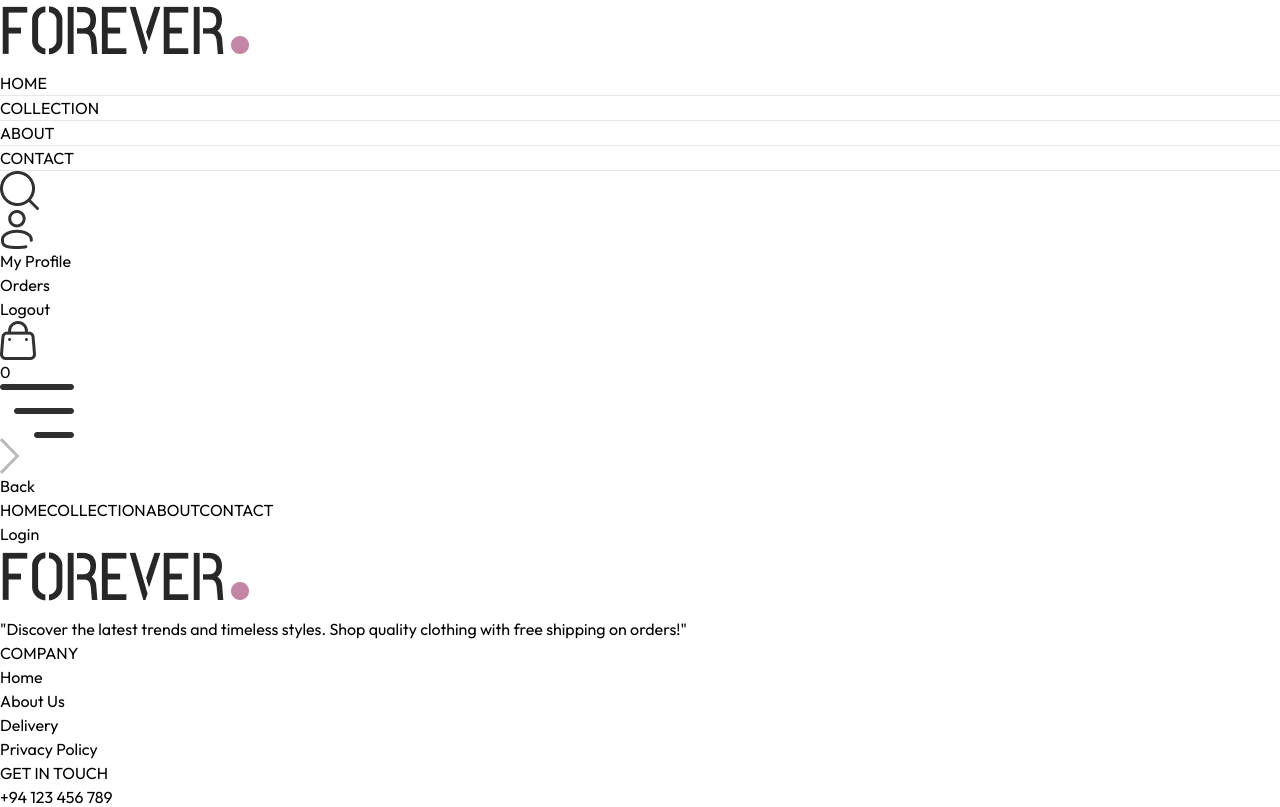
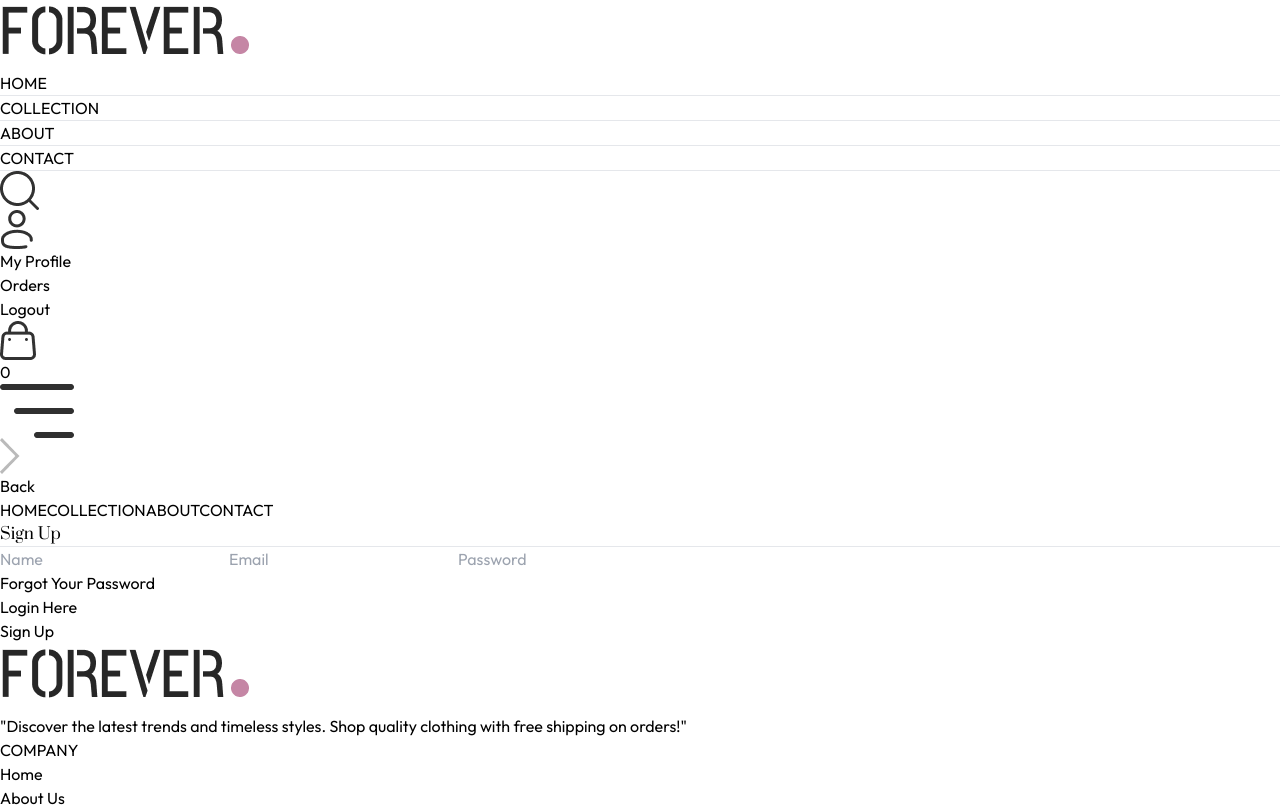
Before and after one commit to kaveeshadev/e-commerce-app, a React (Vite) app in the folder frontend/: page /login in a window 1280 px wide. Shown: the top 807 px of the page. Built offline with nearby package versions, Linux system fonts and the light colour scheme.

Commit message:
Login Page Done

```diff
--- a/frontend/src/components/Navbar.jsx
+++ b/frontend/src/components/Navbar.jsx
@@ -40,11 +40,13 @@
           alt=""
         />
         <div className="group relative">
+          <Link to='/login' >
           <img
             src={assets.profile_icon}
             className="w-5 cursor-pointer"
             alt=""
           />
+          </Link>
           <div className="group-hover:block hidden absolute dropdown-menu right-0 pt-4">
             <div className="flex flex-col gap-2 w-36 py-3 px-5 bg-slate-100 text-gray-500 rounded">
               <p className="cursor-pointer hover:text-black">My Profile</p>
--- a/frontend/src/pages/Login.jsx
+++ b/frontend/src/pages/Login.jsx
@@ -1,9 +1,68 @@
-import React from 'react'
+import React, { useState } from "react";
 
 const Login = () => {
+  const [currentState, setCurrentState] = useState("Sign Up");
+
+  const onSubmitHandler = async (event) => {
+    event.preventDefault();
+  };
+
   return (
-    <div>Login</div>
-  )
-}
+    <form
+      onSubmit={onSubmitHandler}
+      className="flex flex-col items-center w-[90%] sm:max-w-96 m-auto mt-14 gap-4 text-gray-800"
+    >
+      <div className="inline-flex items-center gap-2 mb-2 mt-10">
+        <p className="prata-regular text-3xl">{currentState}</p>
+        <hr className="border-none h-[1.5px] w-8 bg-gray-800 " />
+      </div>
+      {currentState === "Login" ? (
+        ""
+      ) : (
+        <input
+          type="text"
+          className="w-full py-2 border border-gray-800 "
+          placeholder="Name"
+          required
+        />
+      )}
+      <input
+        type="email"
+        className="w-full py-2 border border-gray-800 "
+        placeholder="Email "
+        required
+      />
+      <input
+        type="password"
+        className="w-full py-2 border border-gray-800 "
+        placeholder="Password"
+        required
+      />
 
-export default Login
+      <div className="w-full flex justify-between text-sm mt-[-8px]">
+        <p className="cursor-pointer">Forgot Your Password</p>
+
+        {currentState === "Login" ? (
+          <p
+            onClick={() => setCurrentState("Sign Up")}
+            className="cursor-pointer"
+          >
+            Create an Account
+          </p>
+        ) : (
+          <p
+            onClick={() => setCurrentState("Login")}
+            className="cursor-pointer"
+          >
+            Login Here
+          </p>
+        )}
+      </div>
+      <button className="bg-black text-white font-light px-8 py-2 mt-4">
+        {currentState === "Login" ? "Sign In" : "Sign Up"}
+      </button>
+    </form>
+  );
+};
+
+export default Login;
```
